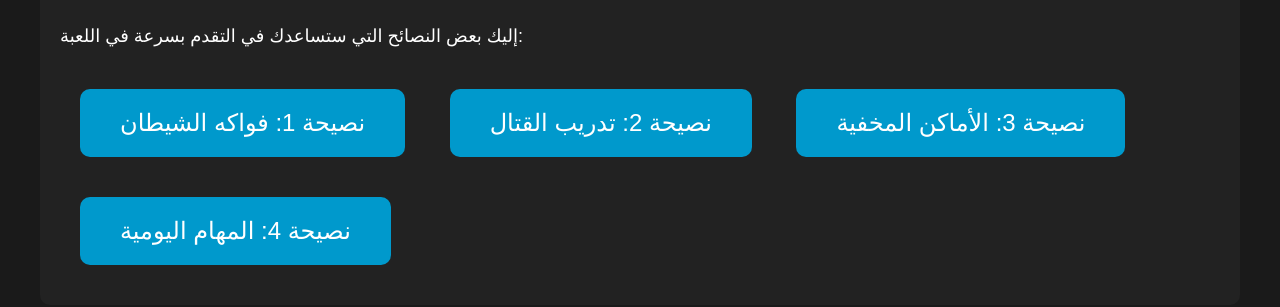
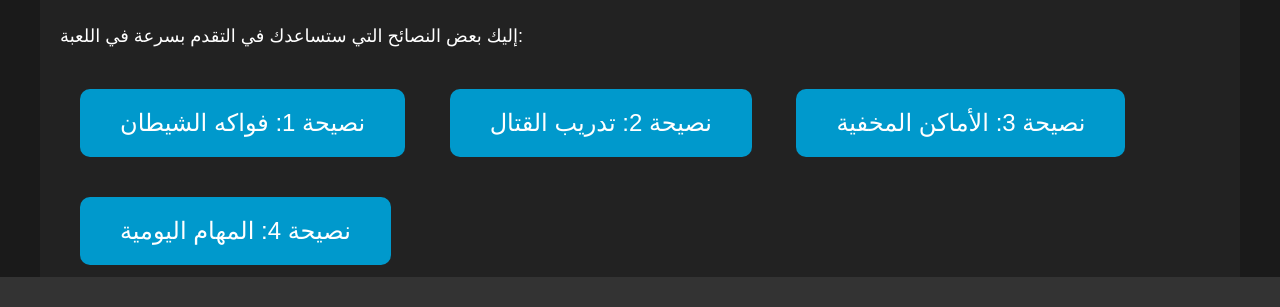
Before and after one commit to nava01-saad/Star-Pirates, a plain HTML site: page index.html in a window 1280 px wide. Shown: the part 493-800 px from the top of the page. Drawn offline with Linux system fonts and the light colour scheme.

Commit message:
Update index.html

```diff
--- a/index.html
+++ b/index.html
@@ -149,6 +149,10 @@
     </section>
 </div>
 
+<footer>
+    <!-- لا يوجد نص حقوق الآن -->
+</footer>
+
 
 </body>
 </html>
```
